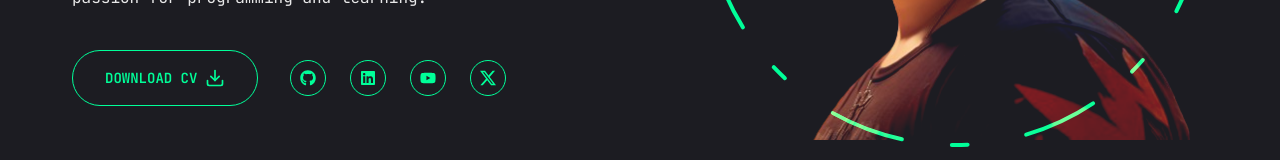
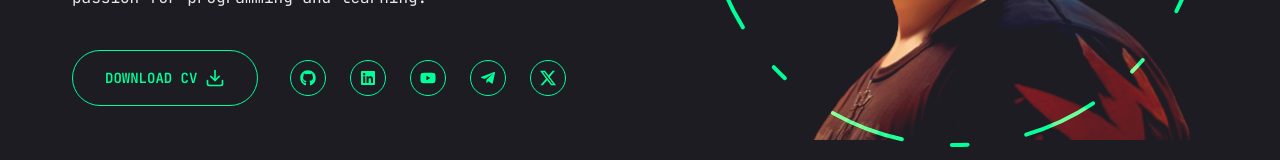
Before and after one commit to shahriaarrr/shahriaarrr.github.io, a Next.js app: page / in a window 1280 px wide. Shown: the part 530-690 px from the top of the page. Built offline with nearby package versions, Linux system fonts and the light colour scheme.

Commit message:
add social links and telegram social

```diff
--- a/components/Social.jsx
+++ b/components/Social.jsx
@@ -1,23 +1,27 @@
 import Link from "next/link";
-import { FaGithub, FaLinkedin, FaYoutube } from "react-icons/fa";
+import { FaGithub, FaLinkedin, FaYoutube, FaTelegramPlane } from "react-icons/fa";
 import { BsTwitterX } from "react-icons/bs";
 
 const socials = [
     {
         icon: <FaGithub />,
-        path: ''
+        path: 'https://github.com/shahriaarrr'
     },
     {
         icon: <FaLinkedin />,
-        path: ''
+        path: 'https://linkedin.com/in/shahriaarrr'
     },
     {
         icon: <FaYoutube />,
-        path: ''
+        path: 'https://youtube.com/@shahriaarrr'
+    },
+    {
+        icon: <FaTelegramPlane />,
+        path: 'https://t.me/shahriaarrr'
     },
     {
         icon: <BsTwitterX />,
-        path: ''
+        path: 'https://x.com/shahriaarrr'
     },
 ]
 
```
